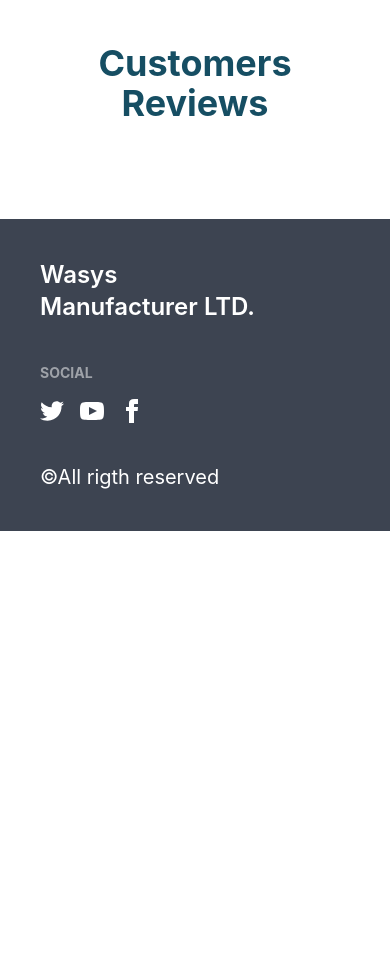
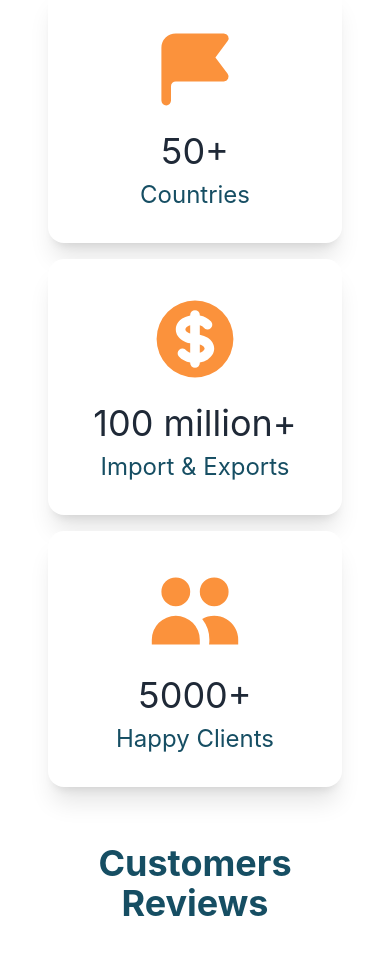
Before and after one commit to sazzadwasy/manufacturing-parts-client, a React (Create React App) app: page /home in a window 390 px wide. Shown: the part 5640-6595 px from the top of the page. Before the commit the page ends 6171 px from the top, so only its background shows below. Built offline with nearby package versions, Linux system fonts and the light colour scheme.

Commit message:
business summary completed

```diff
--- a/package.json
+++ b/package.json
@@ -3,6 +3,7 @@
   "version": "0.1.0",
   "private": true,
   "dependencies": {
+    "@heroicons/react": "^1.0.6",
     "@testing-library/jest-dom": "^5.16.4",
     "@testing-library/react": "^13.2.0",
     "@testing-library/user-event": "^13.5.0",
--- a/src/pages/Home/BusinessSummary.js
+++ b/src/pages/Home/BusinessSummary.js
@@ -1,10 +1,37 @@
 import React from 'react';
+import { CurrencyDollarIcon, UsersIcon, FlagIcon } from '@heroicons/react/solid'
 
 const BusinessSummary = () => {
     return (
         <div>
             <h2 className='py-14 text-4xl text-center text-cyan-900 font-bold'>Business Summary</h2>
+            <div className='grid sm:grid-cols-1 md:grid-cols-2 lg:grid-cols-3 gap-4'>
+                <div class="card md:max-w-md bg-base-100 shadow-xl">
+                    <div class="card-body">
 
+                        <p className='mx-auto'><FlagIcon className='w-24 text-orange-400'></FlagIcon></p>
+                        <h2 class="text-4xl mx-auto mt-2">50+</h2>
+                        <p className='text-2xl text-center text-cyan-900'>Countries</p>
+
+                    </div>
+                </div>
+                <div class="card md:max-w-md bg-base-100 shadow-xl">
+                    <div class="card-body">
+                        <p className='mx-auto'><CurrencyDollarIcon className='w-24 text-orange-400'></CurrencyDollarIcon></p>
+                        <h2 class="text-4xl mx-auto  mt-2">100 million+</h2>
+                        <p className='text-2xl text-center text-cyan-900'>Import & Exports</p>
+
+                    </div>
+                </div>
+                <div class="card md:max-w-md bg-base-100 shadow-xl">
+                    <div class="card-body">
+                        <p className='mx-auto'><UsersIcon className='w-24 text-orange-400'></UsersIcon></p>
+                        <h2 class="text-4xl mx-auto  mt-2">5000+</h2>
+                        <p className='text-2xl text-center text-cyan-900'>Happy Clients</p>
+
+                    </div>
+                </div>
+            </div>
 
         </div>
     );
--- a/src/pages/Home/Reviews.js
+++ b/src/pages/Home/Reviews.js
@@ -3,7 +3,10 @@ import React from 'react';
 const Reviews = () => {
     return (
         <div>
-            <h2 className='py-14 text-4xl text-center text-cyan-900 font-bold'>Customers Reviews</h2>
+            <h2 className='py-14 text-4xl
+             text-center text-cyan-900
+             font-bold'>Customers Reviews</h2>
+
         </div>
     );
 };
--- a/src/pages/Shared/Navbar.js
+++ b/src/pages/Shared/Navbar.js
@@ -8,6 +8,7 @@ const Navbar = () => {
             <li><Link to='/myprofile'>My profile</Link></li>
             <li><Link to='/myorders'>My orders</Link></li>
             <li><Link to='/manageallorders'>Manage all orders</Link></li>
+            <li><Link to='/login'>Login</Link></li>
         </>
     return (
         <div class="navbar bg-base-100 py-4">
```
Also changed, not shown: public/Review.json (added, +20 -0 lines), 1 other file (tests, documents, lock files or other folders).
